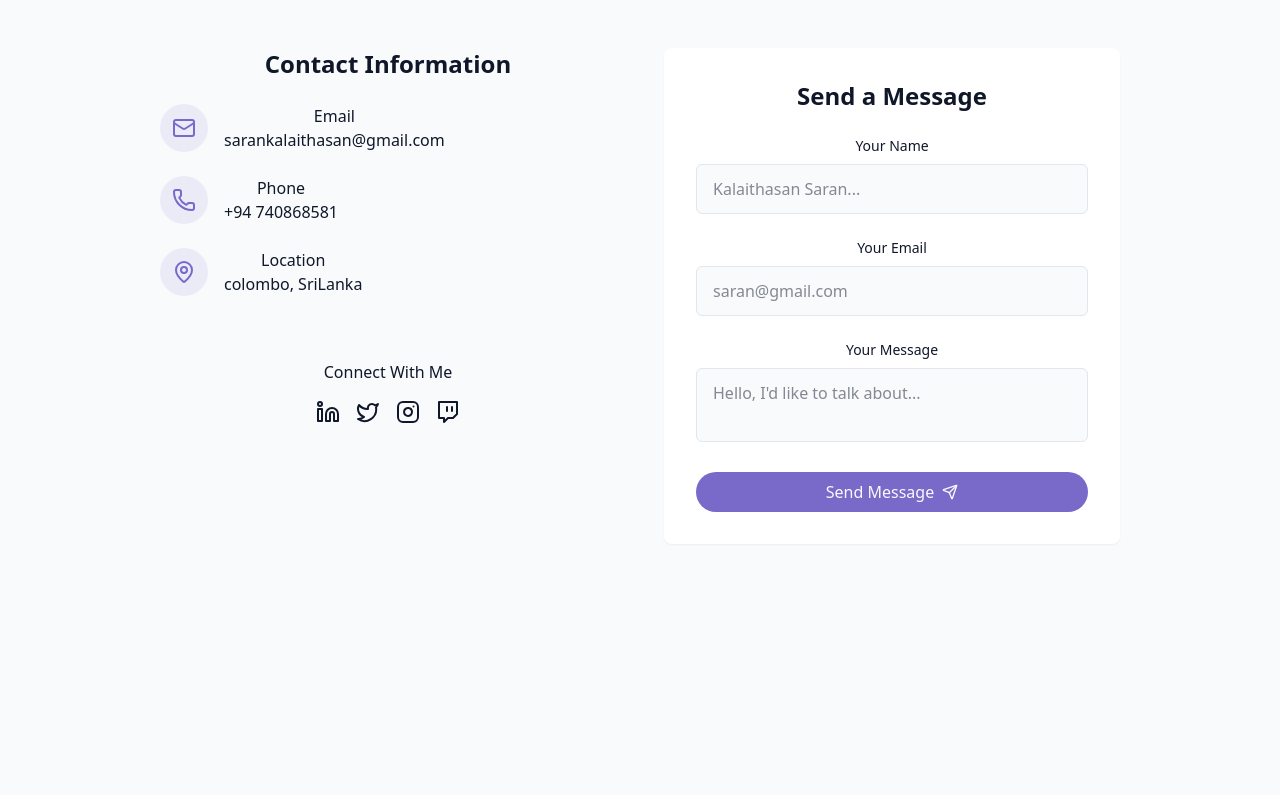
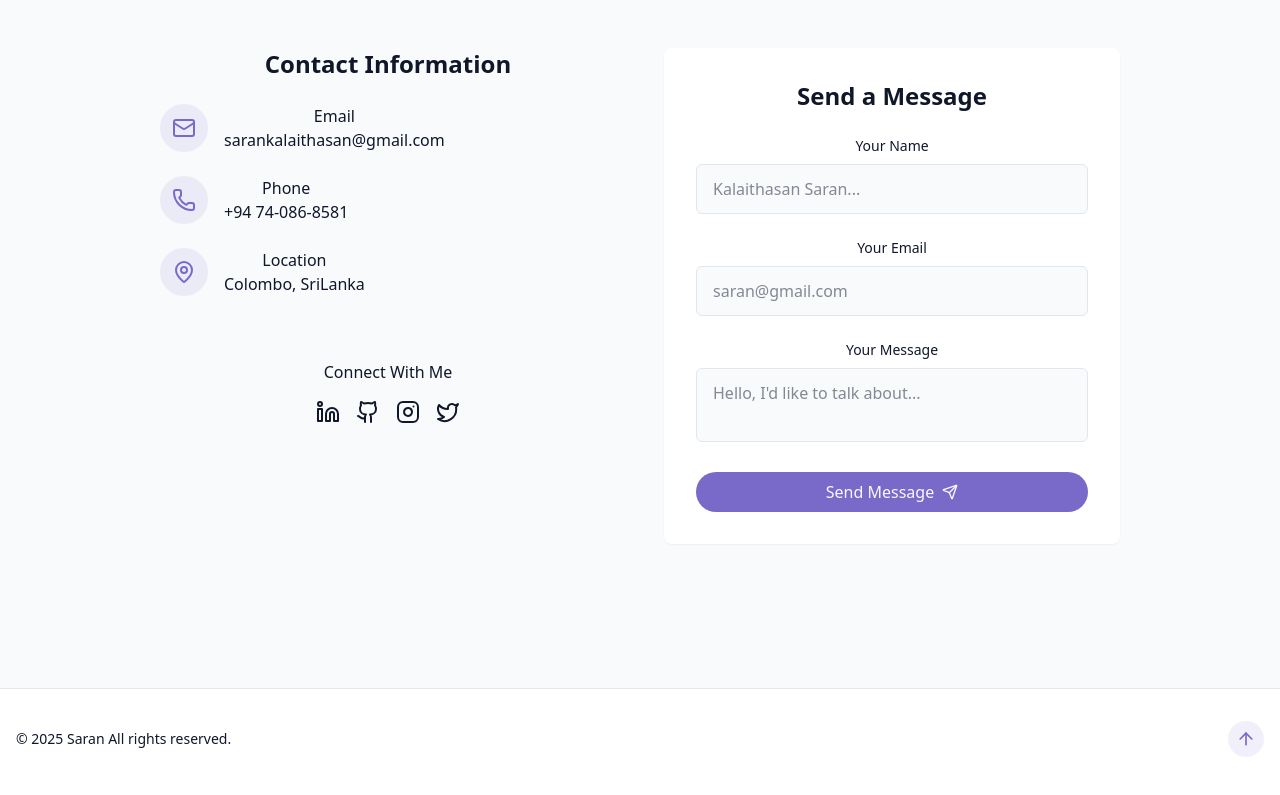
Before and after one commit to 11saran/my_portfolio, a React (Vite) app: page / in a window 1280 px wide. Shown: the part 4186-4981 px from the top of the page. Before the commit the page ends 4826 px from the top, so only its background shows below. Built offline with nearby package versions, Linux system fonts and the light colour scheme.

Commit message:
Add Footer component and integrate it into the Home page

```diff
--- a/src/components/ContactSection.jsx
+++ b/src/components/ContactSection.jsx
@@ -1,15 +1,15 @@
-import React from 'react'
+import React from "react";
 import { cn } from "../lib/utils";
 import { useToast } from "../hooks/use-toast";
 import { useState } from "react";
 import {
+  Github,
   Instagram,
   Linkedin,
   Mail,
   MapPin,
   Phone,
   Send,
-  Twitch,
   Twitter,
 } from "lucide-react";
 
@@ -25,8 +25,7 @@
     setTimeout(() => {
       toast({
         title: "Message sent!",
-           description:
-             "Thank you for your message. I'll get back to you soon.",
+        description: "Thank you for your message. I'll get back to you soon.",
       });
       setIsSubmitting(false);
     }, 1500);
@@ -75,7 +74,7 @@
                     href="tel:+94740868581"
                     className="text-muted-foreground hover:text-primary transition-colors"
                   >
-                    +94 740868581
+                    +94 74-086-8581
                   </a>
                 </div>
               </div>
@@ -86,7 +85,7 @@
                 <div>
                   <h4 className="font-medium"> Location</h4>
                   <a className="text-muted-foreground hover:text-primary transition-colors">
-                    colombo, SriLanka
+                    Colombo, SriLanka
                   </a>
                 </div>
               </div>
@@ -95,17 +94,20 @@
             <div className="pt-8">
               <h4 className="font-medium mb-4"> Connect With Me</h4>
               <div className="flex space-x-4 justify-center">
-                <a href="#" target="_blank">
+                <a
+                  href="https://www.linkedin.com/in/kalaithasan-saran"
+                  target="_blank"
+                >
                   <Linkedin />
                 </a>
-                <a href="#" target="_blank">
-                  <Twitter />
+                <a href="https://github.com/11saran" target="_blank">
+                  <Github />
                 </a>
                 <a href="#" target="_blank">
                   <Instagram />
                 </a>
                 <a href="#" target="_blank">
-                  <Twitch />
+                  <Twitter />
                 </a>
               </div>
             </div>
@@ -187,6 +189,6 @@
       </div>
     </section>
   );
-}
+};
 
-export default ContactSection
+export default ContactSection;
--- /dev/null
+++ b/src/components/Footer.jsx
@@ -0,0 +1,21 @@
+import React from 'react'
+import { ArrowUp } from "lucide-react";
+
+const Footer = () => {
+  return (
+    <footer className="py-12 px-4 bg-card relative border-t border-border mt-12 pt-8 flex flex-wrap justify-between items-center">
+      {" "}
+      <p className="text-sm text-muted-foreground ">
+        {" "}
+        &copy; {new Date().getFullYear()} Saran All rights reserved.
+      </p>
+      <a
+        href="#hero"
+        className="p-2 rounded-full bg-primary/10 hover:bg-primary/20 text-primary transition-colors"
+      >
+        <ArrowUp size={20} />
+      </a>
+    </footer>
+  );
+}
+export default Footer
--- a/src/pages/Home.jsx
+++ b/src/pages/Home.jsx
@@ -7,6 +7,7 @@
 import SkillsSection from '../components/SkillsSection';
 import ProjectsSection from '../components/ProjectsSection';
 import ContactSection from '../components/ContactSection';
+import Footer from '../components/Footer';
 
 
 const Home = () => {
@@ -27,6 +28,7 @@
         <ContactSection/>
       </main>
       {/* Footer */}
+      <Footer/>
     </div>
   );
 }
```
Lines whose indentation alone changed are shown as unchanged.
